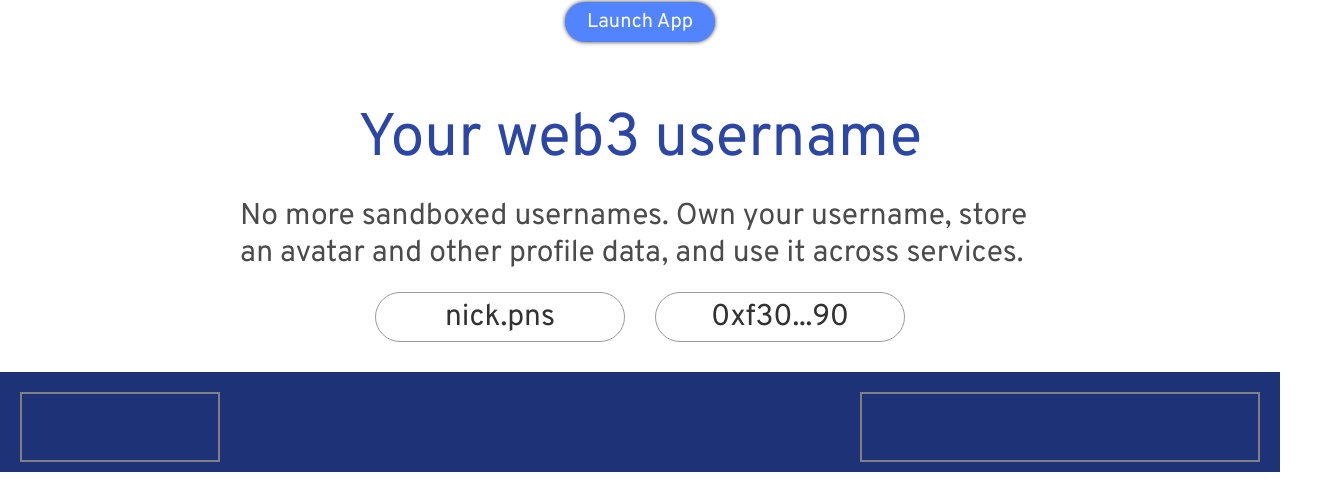
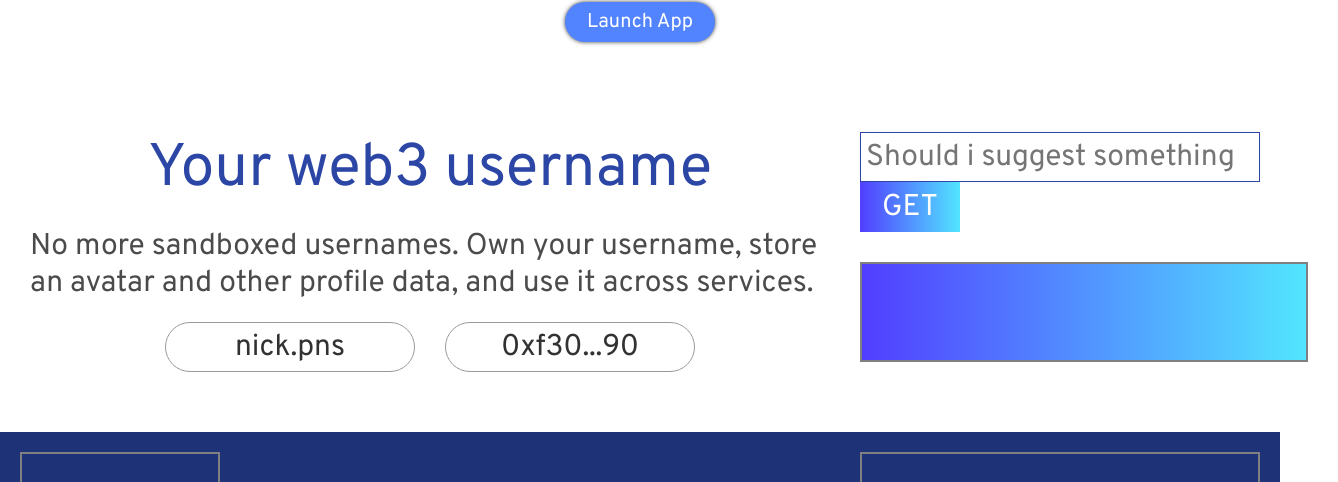
Before and after one commit to ThugOG/ens_2.0_gpt3, a React (Vite) app in the folder client/: page / in a window 1280 px wide. Shown: the part 1246-1728 px from the top of the page, 1338 px wide, since content can reach past the window. Built offline with nearby package versions, Linux system fonts and the light colour scheme.

Commit message:
add gpt-3 support to suggest domain name

```diff
--- a/client/index.css
+++ b/client/index.css
@@ -117,15 +117,57 @@
     border: none;
     box-shadow: 0px 0px 4px 0px rgb(0, 0, 0, 0.75);
 }
+.info_gpt3{
+ display: flex;
+ padding: 30px;
+ justify-content: space-between;
+}
 .info_comp{
+
+    /* box-shadow: 0px 0px 2px 0px rgb(0, 0, 0, 0.75); */
     height: 300px;
-    /* box-shadow: 0px 0px 2px 0px rgb(0, 0, 0, 0.75); */
     display: flex;
     flex-direction: column;
     justify-content: center;
     align-items: center;
     gap: 20px;
     /* width: 100vw; */
+}
+.cartCard{
+    height: 300px;
+    /* border: 2px solid grey; */
+    width: 40vw;
+    padding: 30px;
+    display: flex;
+    flex-direction: column;
+    gap: 30px;
+}
+.cartCard > div > input{
+    font-family: "Overpass";
+    font-size: 30px;
+    height: 50px;
+    width: 400px;
+    border: 1px solid #2c46a6;
+    padding: 5px;
+}
+.cartCard > div > button{
+    font-family: "Overpass";
+    font-size: 30px;
+    height: 50px;
+    width: 100px;
+    border: none;
+    background-image: linear-gradient(90deg,#513eff 0%,#52e5ff 100%);
+    color: white
+}
+.cartCard_answer{
+    min-height: 100px;
+    width: 35vw;
+    border: 2px solid grey;
+    background-image: linear-gradient(90deg,#513eff 0%,#52e5ff 100%);
+    color: white;
+    padding: 7px;
+    font-family: "Overpass";
+    font-size: 20px;
 }
 .heading{
     font-family: "Overpass";
--- /dev/null
+++ b/client/src/components/ChatCard.js
@@ -0,0 +1,36 @@
+import {useState, useEffect} from 'react'
+const ChatCard = () => {
+    const [searchText, setSearchText] = useState("")
+    const [data, setData] = useState("")
+    const handleInput = (e) => {
+        setSearchText(e.target.value)
+    }
+    const handleClick = async() => {
+        console.log("Here")
+        try{
+            const data = await fetch("https://ens2-0-gpt3.onrender.com/",{
+                method: "POST",
+                headers: {
+                    "Content-Type": "application/json",
+                },
+                body:JSON.stringify({
+                    prompt: {
+                        content: searchText
+                    },
+                }),
+            })
+            console.log(data)
+        }
+        catch(e){
+            console.log(e)
+        }
+    }
+    return(
+        <div className="cartCard">
+            <div><input onChange={handleInput} value={searchText} type="text" placeholder="Should i suggest something"></input><button onClick={handleClick}
+            >GET</button></div>
+            <div className="cartCard_answer">{data}</div>
+        </div>
+    )
+}
+export default ChatCard
--- a/client/src/components/Information.js
+++ b/client/src/components/Information.js
@@ -1,5 +1,8 @@
+import ChatCard from "./ChatCard";
+
 const Information = () => {
   return (
+    <div className="info_gpt3">
       <div className="info_comp">
         <p className="heading">Your web3 username</p>
         <div className="para_head">
@@ -9,13 +12,11 @@ const Information = () => {
           </p>
         </div>
         <div className="ens_add">
-        <div className="ens_domains">
-            nick.pns
-        </div>
-        <div className="address">
-            0xf30...90
+          <div className="ens_domains">nick.pns</div>
+          <div className="address">0xf30...90</div>
         </div>
       </div>
+      <ChatCard />
     </div>
   );
 };
```
Also changed, not shown: 1 other file (tests, documents, lock files or other folders). Lines whose indentation alone changed are shown as unchanged.
